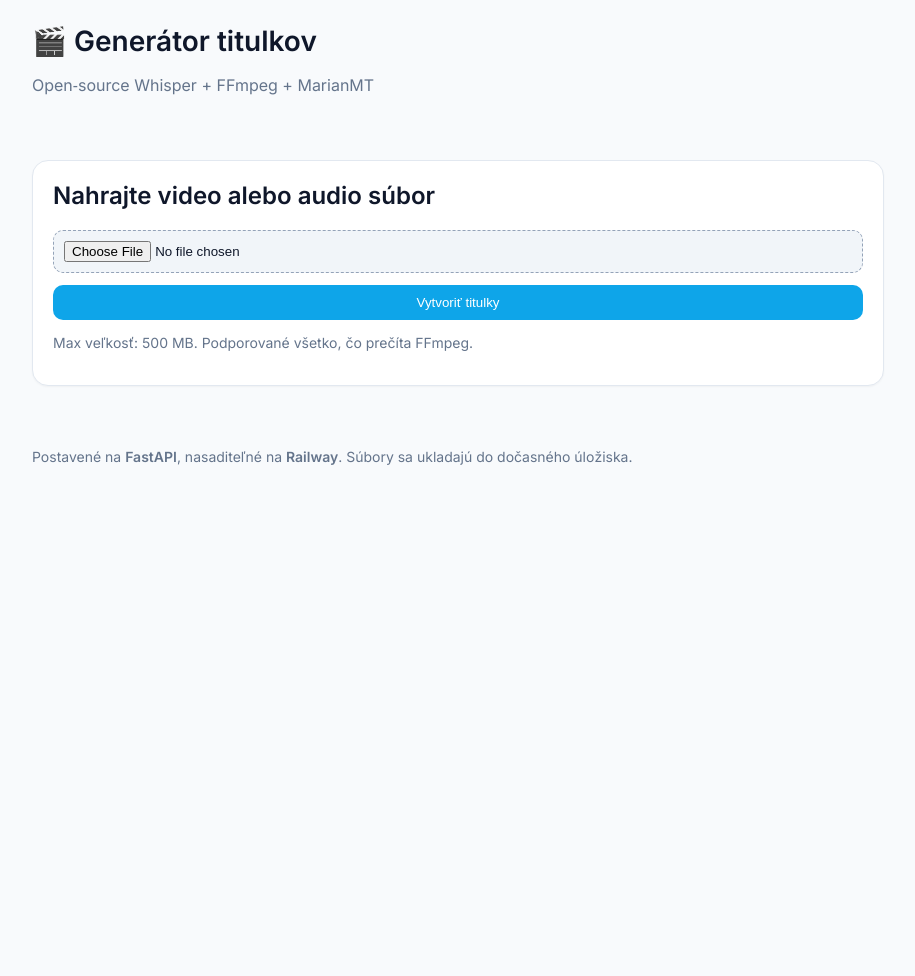
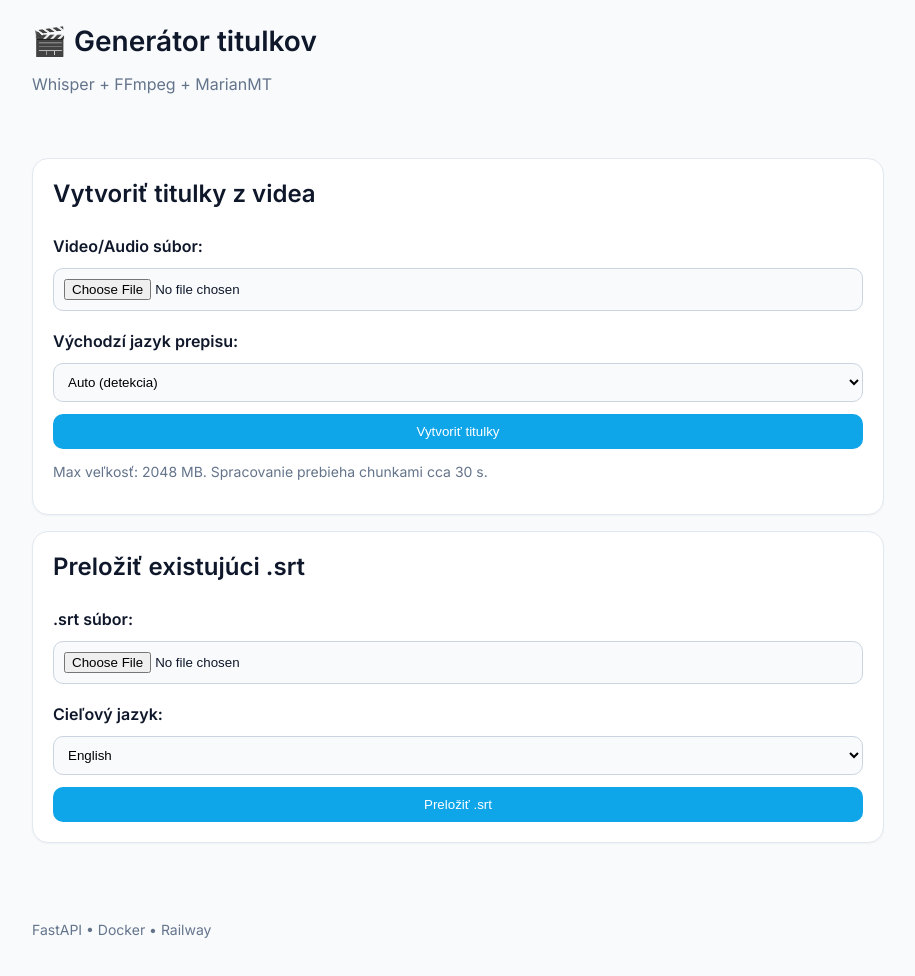
Before and after one commit to PMITRIK447940/whisper-subtitles-railway, a FastAPI app: page / in a window 1280 px wide. Shown: the whole page, without its empty margins (182-1097 px from the left). Before the commit the page ends 465 px from the top, so only its background shows below. Run offline with FastAPI, Linux system fonts and the light colour scheme; parts of the project's set-up code (start-up, migrations or seed data) failed here and were passed over.

Commit message:
Add files via upload

```diff
--- a/app/main.py
+++ b/app/main.py
@@ -12,7 +12,7 @@ from fastapi.templating import Jinja2Templates
 from .workers import process_job, JOBS
 from .translation import translate_srt, AVAILABLE_LANGUAGES
 
-app = FastAPI(title="Whisper Subtitles")
+app = FastAPI(title="Whisper Subtitles v3")
 
 BASE_DIR = Path(os.getenv("DATA_DIR", "/tmp")) / "jobs"
 BASE_DIR.mkdir(parents=True, exist_ok=True)
@@ -20,18 +20,34 @@ BASE_DIR.mkdir(parents=True, exist_ok=True)
 app.mount("/static", StaticFiles(directory=str(Path(__file__).parent / "static")), name="static")
 templates = Jinja2Templates(directory=str(Path(__file__).parent / "templates"))
 
+def _lang_choices():
+    return AVAILABLE_LANGUAGES
+
 @app.get("/health")
 def health():
     return {"status": "ok"}
 
 @app.get("/", response_class=HTMLResponse)
 def index(request: Request):
-    max_upload_mb = int(os.getenv("MAX_UPLOAD_MB", "500"))
-    return templates.TemplateResponse("index.html", {"request": request, "max_upload_mb": max_upload_mb})
+    max_upload_mb = int(os.getenv("MAX_UPLOAD_MB", "2048"))
+    chunk_seconds = int(os.getenv("CHUNK_SECONDS", "30"))
+    default_lang = os.getenv("DEFAULT_LANG", "auto")
+    return templates.TemplateResponse(
+        "index.html",
+        {
+            "request": request,
+            "max_upload_mb": max_upload_mb,
+            "chunk_seconds": chunk_seconds,
+            "language_choices": _lang_choices(),
+            "default_lang": default_lang,
+        },
+    )
 
 @app.post("/upload")
-async def upload(request: Request, background_tasks: BackgroundTasks, file: UploadFile = File(...)):
-    max_mb = int(os.getenv("MAX_UPLOAD_MB", "500"))
+async def upload(request: Request, background_tasks: BackgroundTasks,
+                 file: UploadFile = File(...),
+                 forced_lang: str = Form("auto")):
+    max_mb = int(os.getenv("MAX_UPLOAD_MB", "2048"))
     job_id = str(uuid.uuid4())
     job_dir = BASE_DIR / job_id
     job_dir.mkdir(parents=True, exist_ok=True)
@@ -59,10 +75,11 @@ async def upload(request: Request, background_tasks: BackgroundTasks, file: Uplo
         "srt_path": None,
         "source_lang": None,
         "video_path": str(dest_path),
+        "forced_lang": forced_lang,
         "error": None,
     }
 
-    background_tasks.add_task(process_job, job_id, str(dest_path))
+    background_tasks.add_task(process_job, job_id, str(dest_path), forced_lang=forced_lang)
     return RedirectResponse(url=f"/status/{job_id}", status_code=303)
 
 @app.get("/status/{job_id}", response_class=HTMLResponse)
@@ -76,7 +93,7 @@ async def status_view(request: Request, job_id: str):
             "request": request,
             "job_id": job_id,
             "job": job,
-            "languages": AVAILABLE_LANGUAGES,
+            "languages": [(c,n) for c,n in AVAILABLE_LANGUAGES if c != "auto"],
         },
     )
 
@@ -105,9 +122,8 @@ async def translate_view(request: Request, job_id: str, target_lang: str = Form(
     job = JOBS.get(job_id)
     if not job or not job["srt_path"]:
         return HTMLResponse("Súbor ešte nie je pripravený.", status_code=400)
-    src_lang = job["source_lang"] or "auto"
+    src_lang = job["source_lang"] or job.get("forced_lang") or "auto"
     out_path = Path(job["srt_path"]).with_suffix(f".{target_lang}.srt")
-    from .translation import translate_srt
     try:
         translate_srt(job["srt_path"], str(out_path), source_lang=src_lang, target_lang=target_lang)
     except Exception as e:
@@ -134,3 +150,38 @@ async def download_translated(job_id: str, lang: str):
     if not translated.exists():
         return JSONResponse({"error": "not found"}, status_code=404)
     return FileResponse(str(translated), filename=f"{job_id}.{lang}.srt", media_type="application/x-subrip")
+
+@app.post("/translate-srt", response_class=HTMLResponse)
+async def translate_uploaded_srt(request: Request,
+                                 srtfile: UploadFile = File(...),
+                                 target_lang: str = Form(...)):
+    job_id = str(uuid.uuid4())
+    job_dir = BASE_DIR / job_id
+    job_dir.mkdir(parents=True, exist_ok=True)
+    srt_path = job_dir / srtfile.filename
+
+    # Save SRT (stream)
+    with srt_path.open("wb") as f:
+        while True:
+            chunk = await srtfile.read(1024 * 1024)
+            if not chunk:
+                break
+            f.write(chunk)
+
+    out_path = srt_path.with_suffix(f".{target_lang}.srt")
+    try:
+        translate_srt(str(srt_path), str(out_path), source_lang="auto", target_lang=target_lang)
+    except Exception as e:
+        return HTMLResponse(f"Preklad zlyhal: {e}", status_code=500)
+
+    return templates.TemplateResponse(
+        "result.html",
+        {
+            "request": request,
+            "job_id": job_id,
+            "original_ready": False,
+            "translated_ready": True,
+            "translated_path": f"/download/{job_id}/{target_lang}",
+            "target_lang": target_lang,
+        },
+    )
--- a/app/static/app.js
+++ b/app/static/app.js
@@ -15,10 +15,6 @@ async function pollProgress(jobId) {
       }
       bar.style.width = (data.progress || 0) + '%';
       label.textContent = data.message || '';
-      if (data.error) {
-        error.textContent = data.error;
-        error.classList.remove('hide');
-      }
       if (data.ready) {
         ready.classList.remove('hide');
         return; // stop polling
--- a/app/static/style.css
+++ b/app/static/style.css
@@ -3,11 +3,12 @@ body { font-family: Inter, system-ui, -apple-system, Segoe UI, Roboto, sans-seri
 .container { max-width: 900px; margin: 0 auto; padding: 24px; }
 h1 { margin: 0 0 4px; font-size: 28px; }
 h2 { margin-top: 0; }
+label { font-weight: 600; display: block; margin-top: 8px; }
 .muted { color: #64748b; }
 .small { font-size: 14px; }
-.card { background: white; border: 1px solid #e2e8f0; border-radius: 16px; padding: 20px; box-shadow: 0 1px 2px rgba(0,0,0,.04); }
-.upload-form { display: grid; gap: 12px; align-items: center; }
-.upload-form input[type=file] { padding: 10px; border: 1px dashed #94a3b8; border-radius: 10px; background: #f1f5f9; }
+.card { background: white; border: 1px solid #e2e8f0; border-radius: 16px; padding: 20px; box-shadow: 0 1px 2px rgba(0,0,0,.04); margin-bottom: 16px; }
+.upload-form { display: grid; gap: 12px; align-items: start; }
+.upload-form input[type=file], .upload-form select { padding: 10px; border: 1px solid #cbd5e1; border-radius: 10px; background: #f8fafc; }
 button, .btn { background: #0ea5e9; color: white; border: none; padding: 10px 16px; border-radius: 10px; cursor: pointer; text-decoration: none; display: inline-block; }
 button:hover, .btn:hover { filter: brightness(0.95); }
 .progress { width: 100%; height: 14px; background: #e2e8f0; border-radius: 10px; overflow: hidden; margin: 8px 0 4px; }
--- a/app/templates/base.html
+++ b/app/templates/base.html
@@ -12,13 +12,13 @@
 <body>
   <header class="container">
     <h1>🎬 Generátor titulkov</h1>
-    <p class="muted">Open‑source Whisper + FFmpeg + MarianMT</p>
+    <p class="muted">Whisper + FFmpeg + MarianMT</p>
   </header>
   <main class="container">
     {% block content %}{% endblock %}
   </main>
   <footer class="container small muted">
-    <p>Postavené na <strong>FastAPI</strong>, nasaditeľné na <strong>Railway</strong>. Súbory sa ukladajú do dočasného úložiska.</p>
+    <p>FastAPI • Docker • Railway</p>
   </footer>
   <script src="/static/app.js" defer></script>
 </body>
--- a/app/templates/index.html
+++ b/app/templates/index.html
@@ -1,11 +1,37 @@
 {% extends "base.html" %}
 {% block content %}
 <section class="card">
-  <h2>Nahrajte video alebo audio súbor</h2>
+  <h2>Vytvoriť titulky z videa</h2>
   <form action="/upload" method="post" enctype="multipart/form-data" class="upload-form">
+    <label>Video/Audio súbor:</label>
     <input type="file" name="file" accept="video/*,audio/*" required>
+
+    <label>Východzí jazyk prepisu:</label>
+    <select name="forced_lang">
+      {% for code, name in language_choices %}
+        <option value="{{ code }}" {% if code == default_lang %}selected{% endif %}>{{ name }}</option>
+      {% endfor %}
+    </select>
+
     <button type="submit">Vytvoriť titulky</button>
   </form>
-  <p class="muted small">Max veľkosť: {{ max_upload_mb }} MB. Podporované všetko, čo prečíta FFmpeg.</p>
+  <p class="muted small">Max veľkosť: {{ max_upload_mb }} MB. Spracovanie prebieha chunkami cca {{ chunk_seconds }} s.</p>
+</section>
+
+<section class="card">
+  <h2>Preložiť existujúci .srt</h2>
+  <form action="/translate-srt" method="post" enctype="multipart/form-data" class="upload-form">
+    <label>.srt súbor:</label>
+    <input type="file" name="srtfile" accept=".srt" required>
+
+    <label>Cieľový jazyk:</label>
+    <select name="target_lang">
+      {% for code, name in language_choices if code != 'auto' %}
+        <option value="{{ code }}">{{ name }}</option>
+      {% endfor %}
+    </select>
+
+    <button type="submit">Preložiť .srt</button>
+  </form>
 </section>
 {% endblock %}
--- a/app/translation.py
+++ b/app/translation.py
@@ -1,9 +1,10 @@
 from pathlib import Path
-from typing import List, Tuple
+from typing import List
 
 from transformers import AutoTokenizer, AutoModelForSeq2SeqLM, pipeline
 
 AVAILABLE_LANGUAGES = [
+    ("auto", "Auto (detekcia)"),
     ("en", "English"),
     ("sk", "Slovenčina"),
     ("cs", "Čeština"),
@@ -37,13 +38,13 @@ def _split_srt_blocks(srt_text: str):
     for line in srt_text.splitlines():
         if line.strip() == "":
             if current:
-                blocks.append("\n".join(current)); current = []
+                blocks.append("\\n".join(current)); current = []
             continue
         current.append(line)
-    if current: blocks.append("\n".join(current))
+    if current: blocks.append("\\n".join(current))
     parsed = []
     for b in blocks:
-        parts = b.split("\n", 2)
+        parts = b.split("\\n", 2)
         if len(parts) == 3:
             parsed.append((parts[0], parts[1], parts[2]))
     return parsed
@@ -52,7 +53,7 @@ def _rebuild_srt(blocks):
     out = []
     for idx, timing, text in blocks:
         out += [idx, timing, text, ""]
-    return "\n".join(out)
+    return "\\n".join(out)
 
 def _translate_texts(texts: List[str], model_name: str) -> List[str]:
     nlp = _load_translator(model_name)
@@ -70,18 +71,16 @@ def translate_srt(srt_path: str, out_path: str, source_lang: str, target_lang: s
     texts = [t for _,_,t in blocks]
 
     if (source_lang or "auto") == target_lang:
-        Path(out_path).write_text(srt, encoding="utf-8")
-        return
+        Path(out_path).write_text(srt, encoding="utf-8"); return
 
-    direct = f"Helsinki-NLP/opus-mt-{source_lang}-{target_lang}" if source_lang not in (None, "auto") else None
     translated = None
-
-    try:
-        if direct:
-            translated = _translate_texts(texts, direct)
-    except Exception:
-        translated = None
-
+    # Try direct
+    if source_lang not in (None, "auto"):
+        try:
+            translated = _translate_texts(texts, f"Helsinki-NLP/opus-mt-{source_lang}-{target_lang}")
+        except Exception:
+            translated = None
+    # Pivot via English
     if translated is None:
         mid = texts
         if source_lang not in (None, "auto", "en"):
```
Also changed, not shown: app/workers.py (+13 -21 lines).
